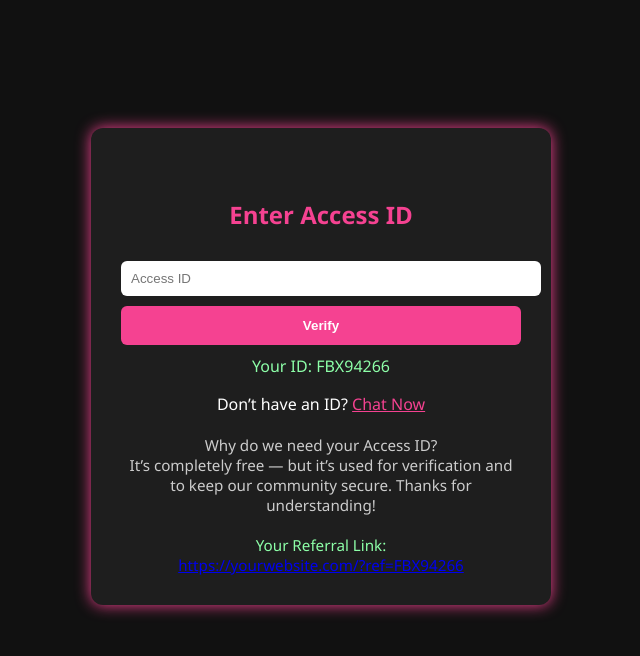
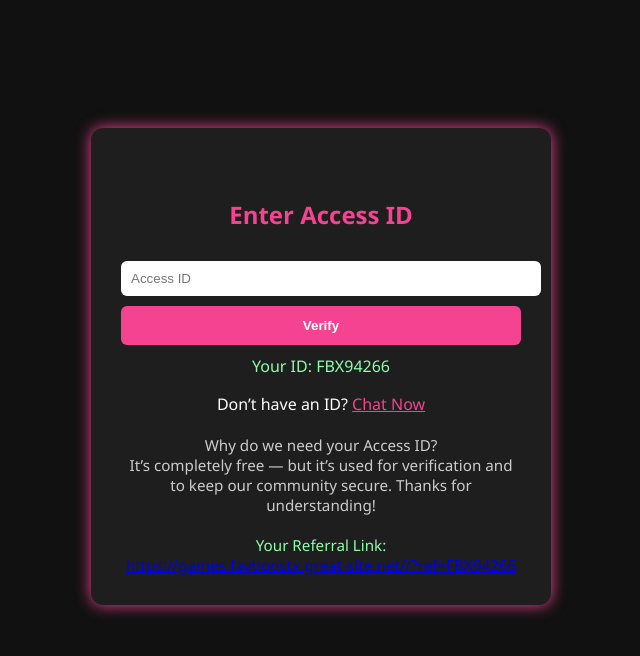
Before and after one commit to akinola566/Risks, a plain HTML site: page docs/verify.html in a window 1280 px wide. Shown: the whole page, without its empty margins (319-959 px from the left). Drawn offline with Linux system fonts and the light colour scheme.

Commit message:
Update verify.html

```diff
--- a/docs/verify.html
+++ b/docs/verify.html
@@ -115,7 +115,7 @@
 
     // Optionally show referral link if verified already
     if (generatedId) {
-      const siteUrl = "https://yourwebsite.com"; // Change to your real site URL
+      const siteUrl = "https://games.favboostx.great-site.net/"; // Change to your real site URL
       document.getElementById('referralLink').style.display = 'block';
       document.getElementById('referralLink').innerHTML = "Your Referral Link: <br><a href='" + siteUrl + "/?ref=" + generatedId + "'>" + siteUrl + "/?ref=" + generatedId + "</a>";
     }
```
